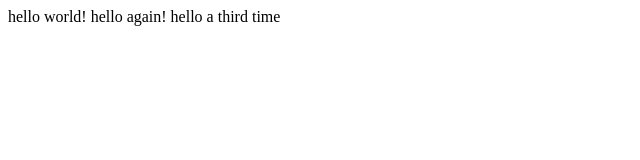
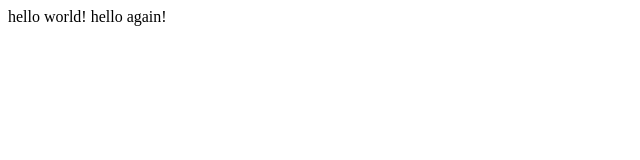
Before and after one commit to kyle-eWEST/lecture0, a plain HTML site: page hello.html in a window 1280 px wide. Shown: the whole page, without its empty margins (0-640 px from the left). Drawn offline with Linux system fonts and the light colour scheme.

Commit message:
Update hello.html

```diff
--- a/hello.html
+++ b/hello.html
@@ -4,6 +4,6 @@
       <title>my webpage</title>
     </head>
     <body>
-      hello world! hello again! hello a third time
+      hello world! hello again!
     </body>
 </html>
```
